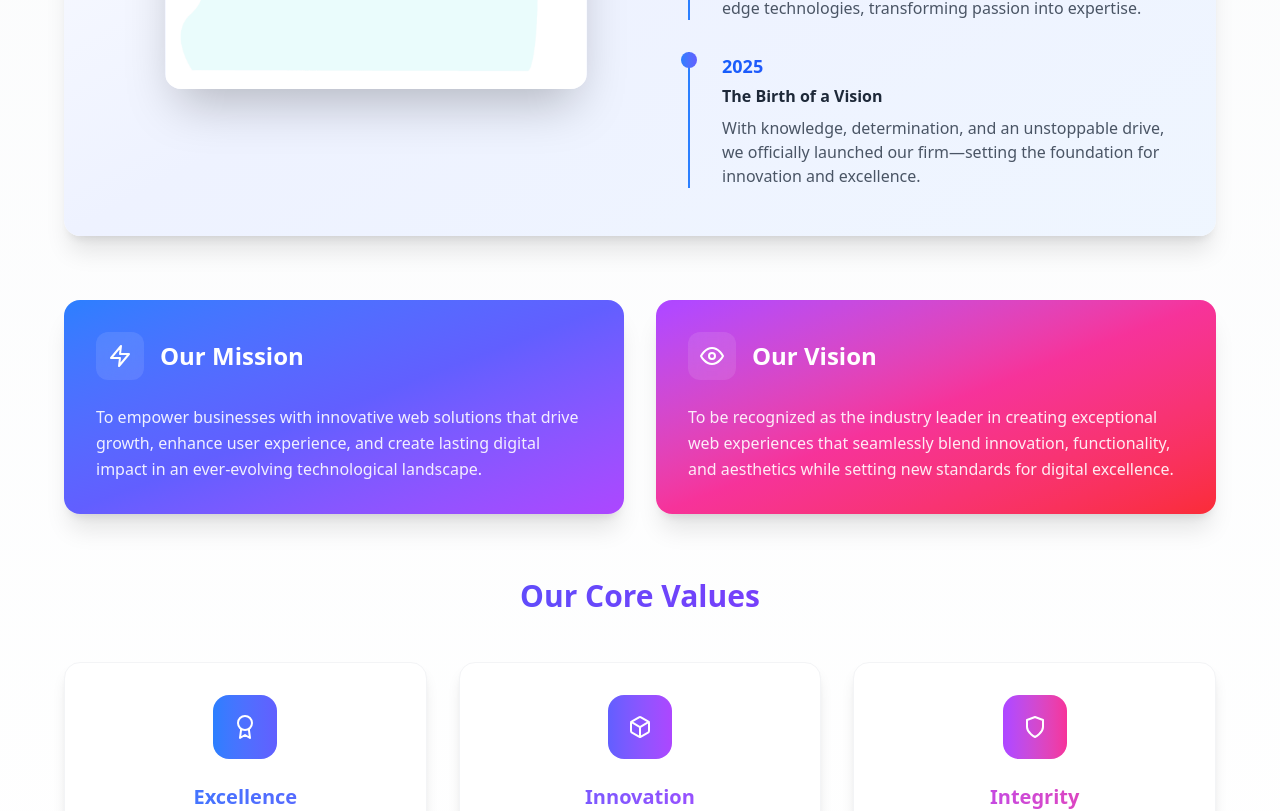
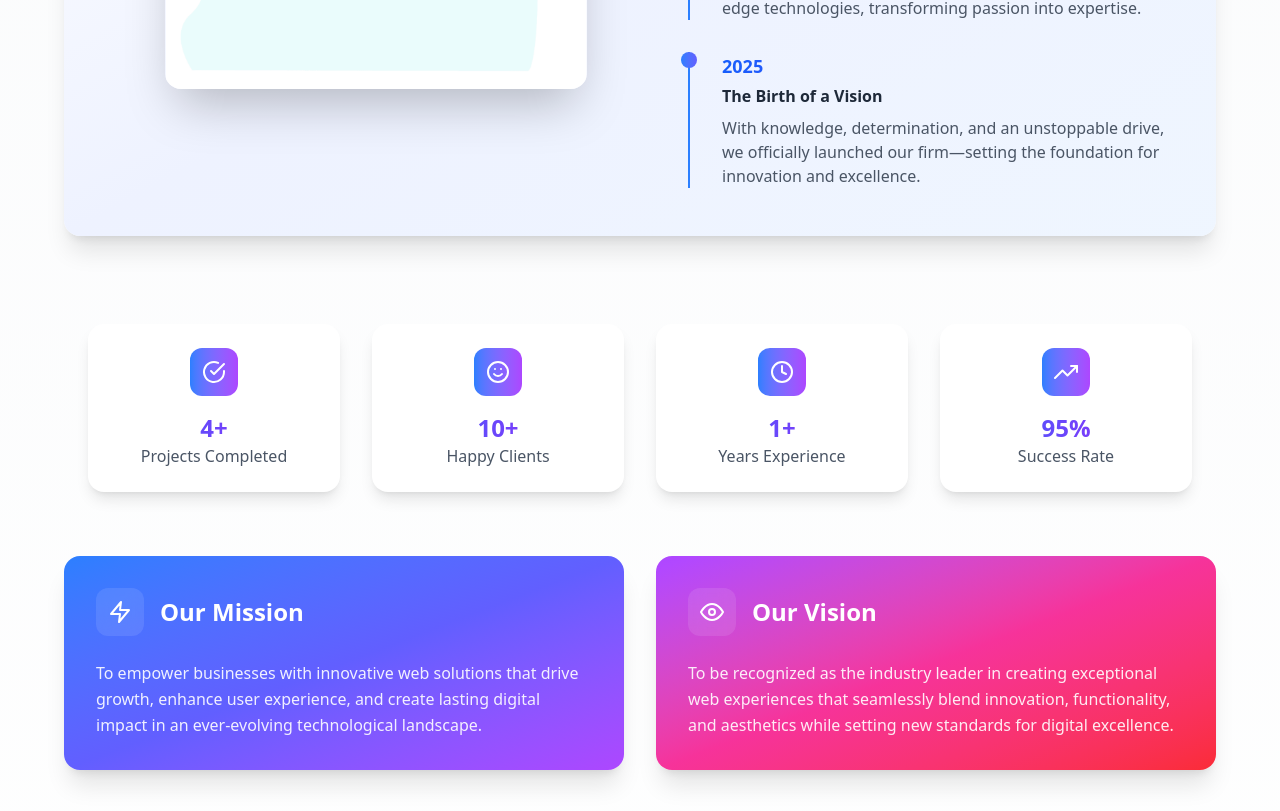
Before and after one commit to aspivisionsolutions/AspiVision, a React (Vite) app: page /about in a window 1280 px wide. Shown: the part 688-1499 px from the top of the page. Built offline with nearby package versions, Linux system fonts and the light colour scheme.

Commit message:
Stats changes

```diff
--- a/package.json
+++ b/package.json
@@ -13,7 +13,7 @@
     "@emailjs/browser": "^4.4.1",
     "@tailwindcss/vite": "^4.0.7",
     "dotenv": "^16.4.7",
-    "framer-motion": "^12.4.7",
+    "framer-motion": "^12.5.0",
     "react": "^19.0.0",
     "react-dom": "^19.0.0",
     "react-icons": "^5.5.0",
--- a/src/App.css
+++ b/src/App.css
@@ -1,3 +1,20 @@
+
+::-webkit-scrollbar {
+  display: none;
+}
+
+body {
+  scrollbar-width: none;
+  /* For Firefox */
+  -ms-overflow-style: none;
+  /* For IE and Edge */
+}
+
+body::-webkit-scrollbar {
+  display: none;
+  /* For Chrome, Safari */
+}
+
 .slider {
     height: 100px;
     margin: auto;
--- /dev/null
+++ b/src/components/Stats.jsx
@@ -0,0 +1,46 @@
+import React from 'react'
+import { motion } from 'framer-motion'
+import { FiCheckCircle, FiSmile, FiClock, FiTrendingUp } from 'react-icons/fi'
+
+const Stats = () => {
+  return (
+    <div>
+
+        {/* Stats Section */}
+          <motion.div
+          initial={{ opacity: 0, y: 20 }}
+          animate={{ opacity: 1, y: 0 }}
+          transition={{ duration: 0.6, delay: 0.4 }}
+          className="grid grid-cols-1 md:grid-cols-4 gap-8 p-6 mb-10 "
+        >
+          {[
+            { number: "4+", label: "Projects Completed", icon: <FiCheckCircle />, ariaLabel: "View details about our completed projects" },
+            { number: "10+", label: "Happy Clients", icon: <FiSmile />, ariaLabel: "Learn about our client satisfaction" },
+            { number: "1+", label: "Years Experience", icon: <FiClock />, ariaLabel: "Explore our years of experience" },
+            { number: "95%", label: "Success Rate", icon: <FiTrendingUp />, ariaLabel: "Check our project success rate" }
+          ].map((stat, index) => (
+            <motion.div
+              key={index}
+              initial={{ opacity: 0, scale: 0.9 }}
+              animate={{ opacity: 1, scale: 1 }}
+              transition={{ duration: 0.5, delay: 0.5 + index * 0.1 }}
+              className="bg-white rounded-2xl shadow-lg p-6 text-center hover:shadow-xl transition-all duration-300"
+              role="article"
+              aria-label={stat.ariaLabel}
+            >
+              <div className="bg-gradient-to-r from-blue-500 to-purple-500 w-12 h-12 rounded-xl flex items-center justify-center text-white mx-auto mb-4">
+                {React.cloneElement(stat.icon, { className: "w-6 h-6" })}
+              </div>
+              <h4 className="text-2xl font-bold text-transparent bg-clip-text bg-gradient-to-r from-blue-600 to-purple-600">
+                {stat.number}
+              </h4>
+              <p className="text-gray-600">{stat.label}</p>
+            </motion.div>
+          ))}
+        </motion.div>
+
+    </div>
+  )
+}
+
+export default Stats
--- a/src/pages/AboutUs.jsx
+++ b/src/pages/AboutUs.jsx
@@ -2,6 +2,7 @@ import React, { useEffect } from 'react';
 import Journey from '../assets/journey.gif';
 import { motion } from 'framer-motion';
 import * as Fi from 'react-icons/fi';
+import Stats from '../components/Stats';
 
 const AboutSection = () => {
   useEffect(() => {
@@ -80,6 +81,8 @@ const AboutSection = () => {
             </div>
           </div>
         </motion.div>
+
+        <Stats/>
 
         {/* Mission & Vision Cards */}
         <div className="grid grid-cols-1 md:grid-cols-2 gap-8 mb-16">
--- a/src/pages/Home.jsx
+++ b/src/pages/Home.jsx
@@ -9,6 +9,7 @@ import Ecommerce from '../assets/ecommerce.png'
 import Ayushdev from '../assets/ayushdev.png'
 import { Link } from 'react-router-dom';
 import WadhwaEvents from '../assets/wadhwaevents.png'
+import Stats from '../components/Stats';
 
 const Home = () => {
     // Featured projects data
@@ -162,6 +163,7 @@ const Home = () => {
                 <TechnologySlider />
             </div>
 
+
             {/* Featured Projects */}
             {/* <section className="py-16">
         <div className="container mx-auto px-6 max-w-6xl">
--- a/src/pages/PortfolioPage.jsx
+++ b/src/pages/PortfolioPage.jsx
@@ -8,6 +8,7 @@ import Ecommerce from '../assets/ecommerce.png';
 import Ayushdev from '../assets/ayushdev.png';
 import MoneyMate from '../assets/moneymate.png';
 import WadhwaEvents from '../assets/wadhwaevents.png';
+import Stats from '../components/Stats';
 
 const ProjectCard = ({ project }) => {
   return (
@@ -202,6 +203,8 @@ const PortfolioPage = () => {
           </div>
         </motion.div>
 
+
+
         {/* Category Filter */}
         <motion.div
           initial={{ opacity: 0, y: 20 }}
@@ -243,38 +246,7 @@ const PortfolioPage = () => {
           </motion.div>
         )}
 
-        {/* Stats Section */}
-        <motion.div
-          initial={{ opacity: 0, y: 20 }}
-          animate={{ opacity: 1, y: 0 }}
-          transition={{ duration: 0.6, delay: 0.4 }}
-          className="grid grid-cols-1 md:grid-cols-4 gap-8"
-        >
-          {[
-            { number: "4+", label: "Projects Completed", icon: <FiCheckCircle />, ariaLabel: "View details about our completed projects" },
-            { number: "10+", label: "Happy Clients", icon: <FiSmile />, ariaLabel: "Learn about our client satisfaction" },
-            { number: "1+", label: "Years Experience", icon: <FiClock />, ariaLabel: "Explore our years of experience" },
-            { number: "95%", label: "Success Rate", icon: <FiTrendingUp />, ariaLabel: "Check our project success rate" }
-          ].map((stat, index) => (
-            <motion.div
-              key={index}
-              initial={{ opacity: 0, scale: 0.9 }}
-              animate={{ opacity: 1, scale: 1 }}
-              transition={{ duration: 0.5, delay: 0.5 + index * 0.1 }}
-              className="bg-white rounded-2xl shadow-lg p-6 text-center hover:shadow-xl transition-all duration-300"
-              role="article"
-              aria-label={stat.ariaLabel}
-            >
-              <div className="bg-gradient-to-r from-blue-500 to-purple-500 w-12 h-12 rounded-xl flex items-center justify-center text-white mx-auto mb-4">
-                {React.cloneElement(stat.icon, { className: "w-6 h-6" })}
-              </div>
-              <h4 className="text-2xl font-bold text-transparent bg-clip-text bg-gradient-to-r from-blue-600 to-purple-600">
-                {stat.number}
-              </h4>
-              <p className="text-gray-600">{stat.label}</p>
-            </motion.div>
-          ))}
-        </motion.div>
+
       </div>
     </section>
   );
```
Also changed, not shown: 2 other files (tests, documents, lock files or other folders).
